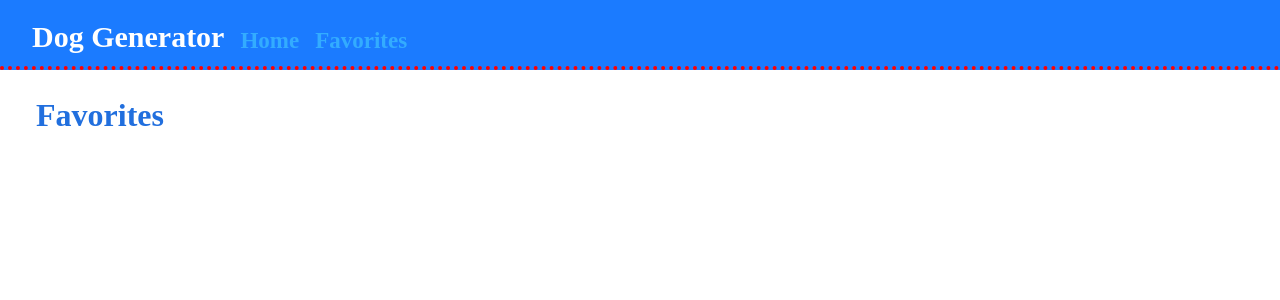
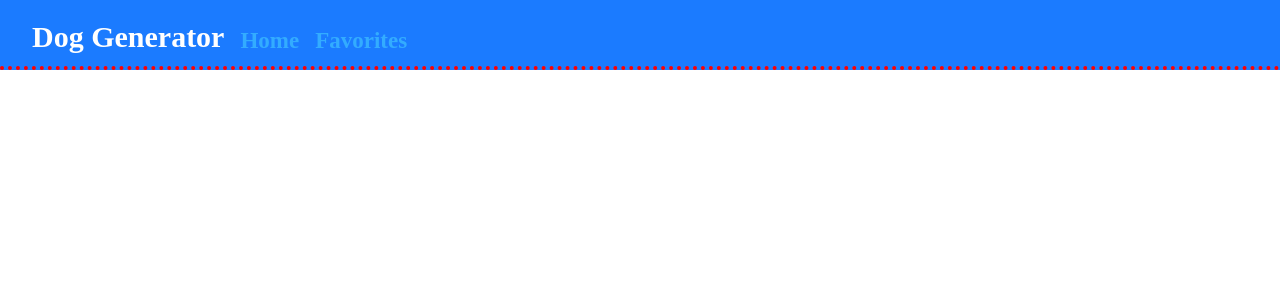
Before and after one commit to David-Gonzalez11/typescript-practice, a Next.js app in the folder typescript-practice/: page /favorites in a window 1280 px wide. Shown: the top 300 px of the page. Built offline with nearby package versions, Linux system fonts and the light colour scheme.

Commit message:
Deleted files I did not need

```diff
--- a/typescript-practice/pages/favorites.tsx
+++ b/typescript-practice/pages/favorites.tsx
@@ -5,7 +5,6 @@ import { FaTrash } from "react-icons/fa";
 import Button from "react-bootstrap/Button";
 import Modal from "react-bootstrap/Modal";
 import { Favorites } from "../interfaces";
-import { log } from "console";
 
 const Favorites = () => {
   const [items, setItems] = useState<Favorites[]>([]);
@@ -25,21 +24,14 @@ const Favorites = () => {
   const handleDelete = (id: number) => {
     const newItems = [...items];
     console.log("newItems", newItems);
-
-    const indexToDelete = newItems.filter((item) => item.id === id);
-    console.log("value of id", id);
-    console.log(indexToDelete);
-
-    console.log("index del", indexToDelete);
-
+    const indexToDelete = newItems.findIndex((item) => item.id === id);
     newItems.splice(indexToDelete, 1);
+    console.log(indexToDelete)
     setItems(newItems);
-
-    // console.log('Values of newItems',newItems)
     handleClose();
   };
   const onUpdateNote = (index: number) => (e: React.SyntheticEvent) => {
-    console.log(index, e.target.value);
+    // console.log(index, e.target.value);
     const updatedItems = items.map((item: Favorites) => {
       if (item.id === index) {
         return { ...item, notes: e.target.value };
@@ -58,11 +50,9 @@ const Favorites = () => {
     localStorage.setItem("favorites", JSON.stringify(items));
   };
 
-  const noData = setItems === null ? "No entries recorded" : "Favorites";
   return (
     <div>
       <Header />
-      <h2 className="favorites-view-text hidden">{noData}</h2>
       <form className="form">
         {items.map((item, index) => (
           <div key={item.id}>
--- a/typescript-practice/styles/globals.css
+++ b/typescript-practice/styles/globals.css
@@ -83,6 +83,7 @@ button:hover {
 }
 
 img {
+  margin-top: 2rem;
   width: 500px;
   height: 500px;
 }
@@ -151,7 +152,6 @@ li {
   font-family: serif;
   cursor: pointer;
   border-style: none;
-  /* margin-right: 23%; */
 }
 
 .favorites-view-text {
```
